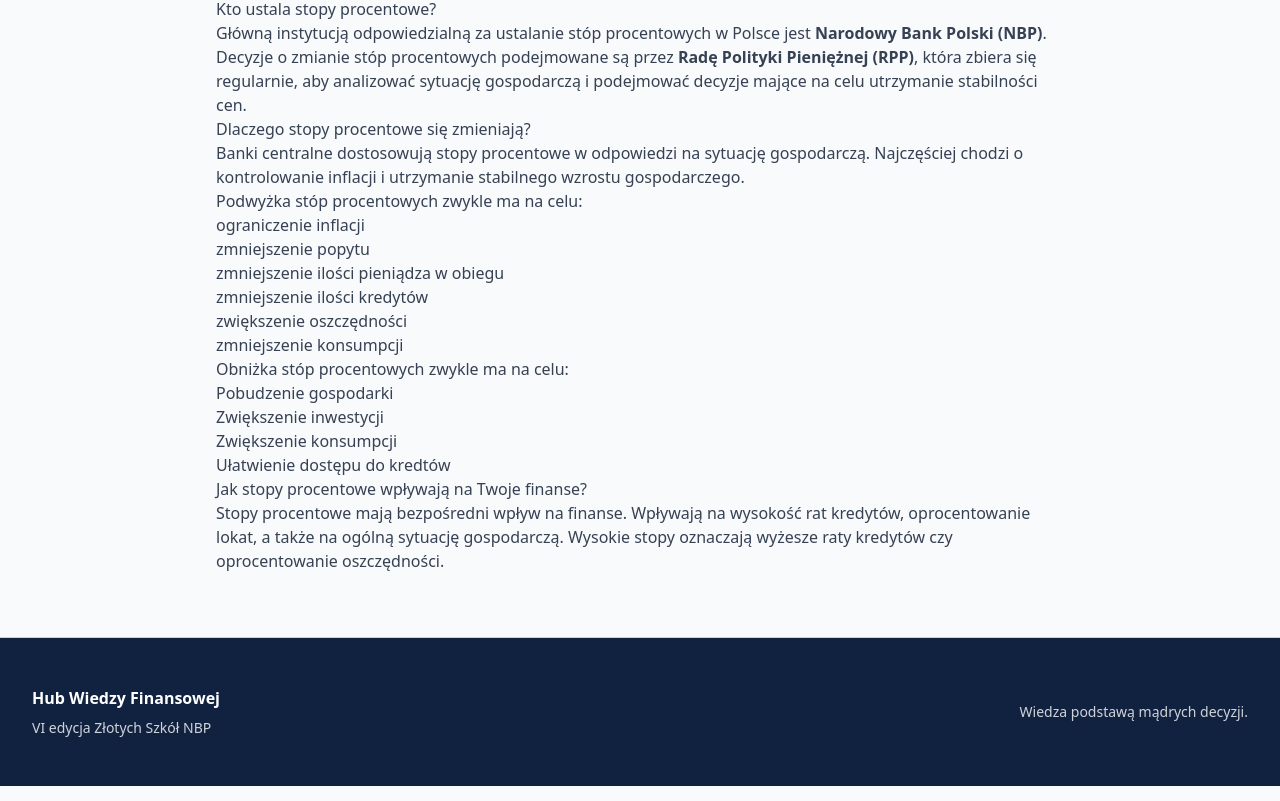
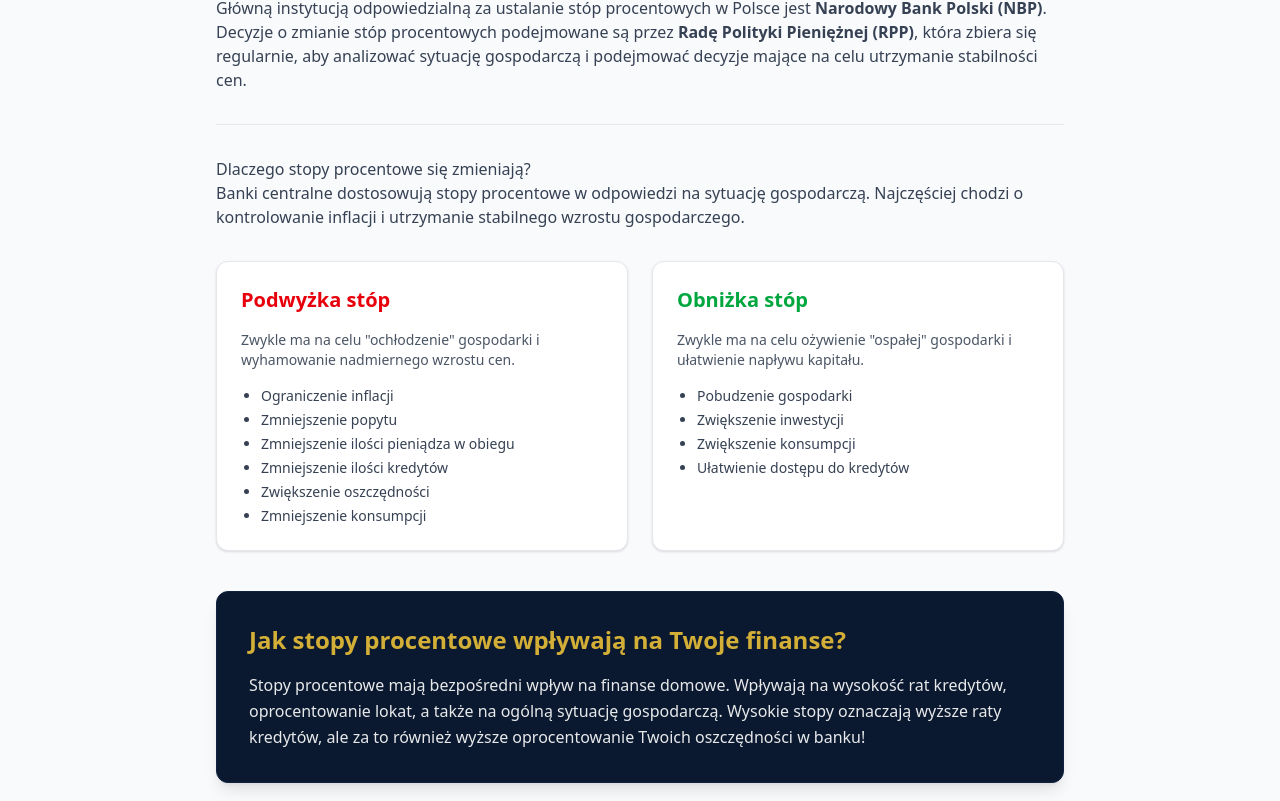
Before and after one commit to Smarkk2367/FinanceFundamentals, a Next.js app: page /topics/interest-rates in a window 1280 px wide. Shown: the part 699-1500 px from the top of the page. Built offline with nearby package versions, Linux system fonts and the light colour scheme.

Commit message:
refactor: modules moved to the main page, styled the interest rates page

```diff
--- a/app/topics/interest-rates/page.tsx
+++ b/app/topics/interest-rates/page.tsx
@@ -15,10 +15,9 @@
                 ile trzeba zapłacić za korzystanie z kapitału lub ile można zarobić, gdy udostępnia się swoje środki innym.
             </p>
 
-            <div className="bg-brand-navy-light text-white p-6 rounded-xl my-8">
-                <h3 className="text-brand-gold mt-0 border-b border-brand-gold/30 pb-2">Przykładowo</h3>
-                <p className="mb-0">
-                    jeśli stopa procentowa wynosi 5% rocznie, oznacza to, że pożyczając 1000 zł na rok, należy oddać około 1050 zł.
+            <div className="bg-brand-navy-light/5 p-6 rounded-lg my-8 border-l-4 border-brand-gold">
+                <p className="mb-0 text-lg font-medium text-brand-navy">
+                    Przykładowo: jeśli stopa procentowa wynosi 5% rocznie, oznacza to, że pożyczając 1000 zł na rok, należy oddać około 1050 zł.
                 </p>
             </div>
 
@@ -31,45 +30,52 @@
             <p>
                 Główną instytucją odpowiedzialną za ustalanie stóp procentowych w Polsce jest <strong>Narodowy Bank Polski (NBP)</strong>.
             </p>
-
             <p>
                 Decyzje o zmianie stóp procentowych podejmowane są przez <strong>Radę Polityki Pieniężnej (RPP)</strong>,
                 która zbiera się regularnie, aby analizować sytuację gospodarczą i podejmować decyzje mające na celu utrzymanie stabilności cen.
             </p>
 
-            <h2>
-                Dlaczego stopy procentowe się zmieniają?
-            </h2>
+            <hr className="my-8 border-gray-200" />
+
+            <h2>Dlaczego stopy procentowe się zmieniają?</h2>
             <p>
                 Banki centralne dostosowują stopy procentowe w odpowiedzi na sytuację gospodarczą.
                 Najczęściej chodzi o kontrolowanie inflacji i utrzymanie stabilnego wzrostu gospodarczego.
             </p>
-            <p>
-                Podwyżka stóp procentowych zwykle ma na celu:
-                <ol>
-                    <li>ograniczenie inflacji</li>
-                    <li>zmniejszenie popytu</li>
-                    <li>zmniejszenie ilości pieniądza w obiegu</li>
-                    <li>zmniejszenie ilości kredytów</li>
-                    <li>zwiększenie oszczędności</li>
-                    <li>zmniejszenie konsumpcji</li>
-                </ol>
-            </p>
-            <p>
-                Obniżka stóp procentowych zwykle ma na celu:
-                <ol>
-                    <li>Pobudzenie gospodarki</li>
-                    <li>Zwiększenie inwestycji</li>
-                    <li>Zwiększenie konsumpcji</li>
-                    <li>Ułatwienie dostępu do kredtów</li>
-                </ol>
-            </p>
-            <h2>Jak stopy procentowe wpływają na Twoje finanse?</h2>
-            <p>
-                Stopy procentowe mają bezpośredni wpływ na finanse. Wpływają na wysokość rat kredytów,
-                oprocentowanie lokat, a także na ogólną sytuację gospodarczą. Wysokie stopy oznaczają  wyżesze raty kredytów czy
-                oprocentowanie oszczędności.
-            </p>
+
+            <div className="grid md:grid-cols-2 gap-6 my-8 not-prose">
+                <div className="bg-white border border-gray-200 p-6 rounded-xl shadow-sm">
+                    <h3 className="text-xl font-bold text-red-600 mb-4">Podwyżka stóp</h3>
+                    <p className="text-sm text-gray-600 mb-4">Zwykle ma na celu "ochłodzenie" gospodarki i wyhamowanie nadmiernego wzrostu cen.</p>
+                    <ul className="list-disc pl-5 space-y-1 text-sm text-gray-700">
+                        <li>Ograniczenie inflacji</li>
+                        <li>Zmniejszenie popytu</li>
+                        <li>Zmniejszenie ilości pieniądza w obiegu</li>
+                        <li>Zmniejszenie ilości kredytów</li>
+                        <li>Zwiększenie oszczędności</li>
+                        <li>Zmniejszenie konsumpcji</li>
+                    </ul>
+                </div>
+
+                <div className="bg-white border border-gray-200 p-6 rounded-xl shadow-sm">
+                    <h3 className="text-xl font-bold text-green-600 mb-4">Obniżka stóp</h3>
+                     <p className="text-sm text-gray-600 mb-4">Zwykle ma na celu ożywienie "ospałej" gospodarki i ułatwienie napływu kapitału.</p>
+                    <ul className="list-disc pl-5 space-y-1 text-sm text-gray-700">
+                        <li>Pobudzenie gospodarki</li>
+                        <li>Zwiększenie inwestycji</li>
+                        <li>Zwiększenie konsumpcji</li>
+                        <li>Ułatwienie dostępu do kredytów</li>
+                    </ul>
+                </div>
+            </div>
+
+            <div className="bg-brand-navy text-white p-8 rounded-xl my-10 border border-brand-navy-light shadow-lg not-prose">
+                <h3 className="text-2xl font-bold text-brand-gold mb-4 mt-0">Jak stopy procentowe wpływają na Twoje finanse?</h3>
+                <p className="text-white/90 leading-relaxed">
+                    Stopy procentowe mają bezpośredni wpływ na finanse domowe. Wpływają na wysokość rat kredytów,
+                    oprocentowanie lokat, a także na ogólną sytuację gospodarczą. Wysokie stopy oznaczają  wyższe raty kredytów, ale za to również wyższe oprocentowanie Twoich oszczędności w banku!
+                </p>
+            </div>
         </ArticleLayout>
     );
 }
--- a/app/topics/page.tsx
+++ /dev/null
@@ -1,75 +0,0 @@
-import Link from "next/link";
-import { Card, CardHeader, CardTitle, CardDescription, CardContent, CardFooter } from "@/components/ui/Card";
-import { Button } from "@/components/ui/Button";
-import { ArrowRight, TrendingUp, PiggyBank, Landmark, Percent, Target } from "lucide-react";
-
-export default function TopicsPage() {
-    const topics = [
-        {
-            title: "Inflacja i jej skutki",
-            description: "Czym jest inflacja, jak wpływa na nasze oszczędności i siłę nabywczą pieniądza.",
-            icon: <TrendingUp className="h-8 w-8 text-brand-gold mb-4" />,
-            href: "/topics/inflation"
-        },
-        {
-            title: "Oszczędzanie i Inwestowanie",
-            description: "Ut enim ad minim veniam, quis nostrud exercitation ullamco laboris nisi ut aliquip ex ea commodo consequat.",
-            icon: <PiggyBank className="h-8 w-8 text-brand-gold mb-4" />,
-            href: "/topics/savings"
-        },
-        {
-            title: "Popyt i Podaż",
-            description: "Duis aute irure dolor in reprehenderit in voluptate velit esse cillum dolore eu fugiat nulla pariatur.",
-            icon: <Landmark className="h-8 w-8 text-brand-gold mb-4" />,
-            href: "/topics/supply-demand"
-        },
-        {
-            title: "Stopy Procentowe",
-            description: "Czym są i kto je ustala?",
-            icon: <Percent className="h-8 w-8 text-brand-gold mb-4" />,
-            href: "/topics/interest-rates"
-        },
-        {
-            title: "Podsumowanie i Quiz",
-            description: "Pellentesque eu tincidunt tortor aliquam nulla facilisi cras fermentum odio.",
-            icon: <Target className="h-8 w-8 text-brand-navy-light mb-4" />,
-            href: "/quiz"
-        }
-    ];
-
-    return (
-        <div className="container px-4 md:px-6 py-12 md:py-24 mx-auto max-w-6xl">
-            <div className="flex flex-col items-start gap-4 md:gap-8 mb-12">
-                <h1 className="text-3xl font-bold tracking-tighter sm:text-4xl md:text-5xl">Wszystkie Zagadnienia</h1>
-                <p className="max-w-[700px] text-gray-500 md:text-xl">
-                    Wybierz moduł, aby przejść do materiałów edukacyjnych z warsztatów.
-                    Zalecamy przechodzenie przez zagadnienia po kolei.
-                </p>
-            </div>
-
-            <div className="grid gap-6 md:grid-cols-2 lg:grid-cols-3">
-                {topics.map((topic, index) => (
-                    <Card key={index} className="flex flex-col h-full hover:shadow-md transition-shadow">
-                        <CardHeader>
-                            <div>{topic.icon}</div>
-                            <CardTitle>{topic.title}</CardTitle>
-                        </CardHeader>
-                        <CardContent className="flex-1">
-                            <CardDescription className="text-sm text-gray-600">
-                                {topic.description}
-                            </CardDescription>
-                        </CardContent>
-                        <CardFooter>
-                            <Button asChild variant={index === topics.length - 1 ? "default" : "outline"} className="w-full justify-between group">
-                                <Link href={topic.href}>
-                                    Wybierz moduł
-                                    <ArrowRight className="h-4 w-4 opacity-70 group-hover:opacity-100 group-hover:translate-x-1 transition-all" />
-                                </Link>
-                            </Button>
-                        </CardFooter>
-                    </Card>
-                ))}
-            </div>
-        </div>
-    );
-}
--- a/components/Navbar.tsx
+++ b/components/Navbar.tsx
@@ -14,7 +14,7 @@
                 <div className="flex flex-1 items-center justify-end space-x-4">
                     <nav className="flex items-center space-x-6 text-sm font-medium">
                         <Link
-                            href="/topics"
+                            href="/#modules"
                             className="transition-colors hover:text-brand-gold text-white/90"
                         >
                             Zagadnienia
```
Also changed, not shown: app/page.tsx (+17 -10 lines).
